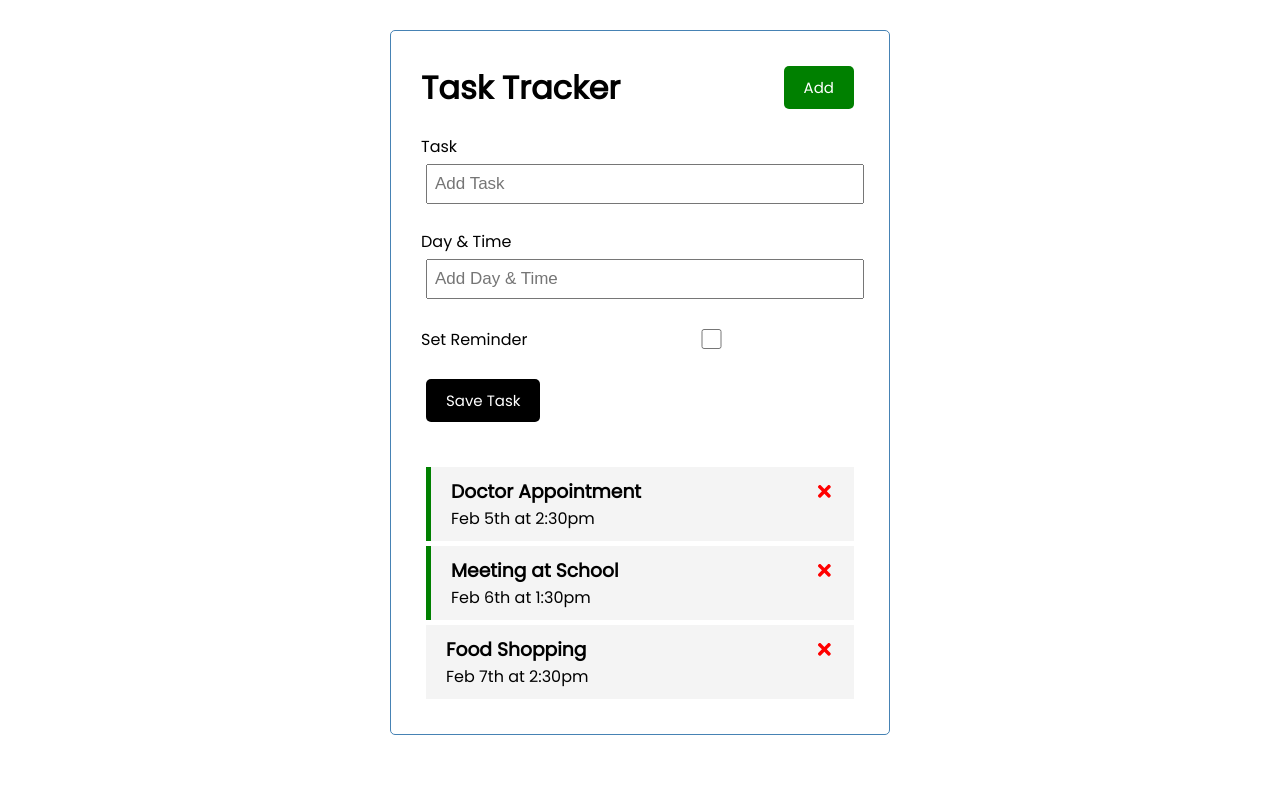
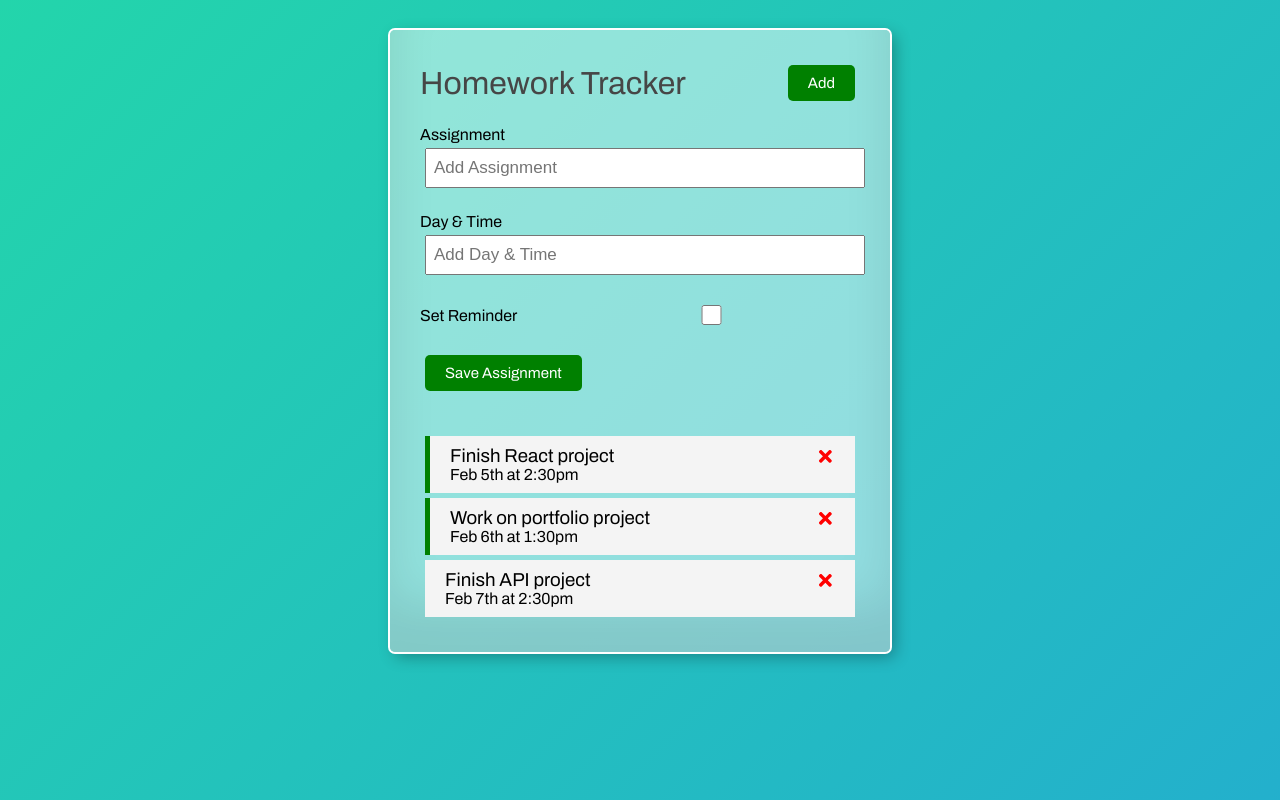
Before and after one commit to keefers1030/react-task-tracker, a React (Create React App) app in the folder react-task-tracker/: page / in a window 1280 px wide. Both pictures are taken after a click on the button "Add". Built offline with nearby package versions, Linux system fonts and the light colour scheme.

Commit message:
added css

```diff
--- a/react-task-tracker/src/App.js
+++ b/react-task-tracker/src/App.js
@@ -9,19 +9,19 @@ const App = () => {
   const [tasks, setTasks] = useState([
     {
       id: 1,
-      text: 'Doctor Appointment',
+      text: 'Finish React project',
       day: 'Feb 5th at 2:30pm',
       reminder: true,
     },
     {
       id: 2,
-      text: 'Meeting at School',
+      text: 'Work on portfolio project',
       day: 'Feb 6th at 1:30pm',
       reminder: true,
     },
     {
       id: 3,
-      text: 'Food Shopping',
+      text: 'Finish API project',
       day: 'Feb 7th at 2:30pm',
       reminder: false,
     }
--- a/react-task-tracker/src/components/AddTask.js
+++ b/react-task-tracker/src/components/AddTask.js
@@ -9,7 +9,7 @@ const AddTask = ( {onAdd} ) => {
     e.preventDefault()
 
     if(!text) {
-      alert('Please add a task')
+      alert('Please add an assignment')
       return
     }
 
@@ -23,8 +23,8 @@ const AddTask = ( {onAdd} ) => {
   return (
     <form className='add-form' onSubmit={onSubmit}>
       <div className='form-control'>
-        <label>Task</label>
-        <input type='text' placeholder='Add Task'
+        <label>Assignment</label>
+        <input type='text' placeholder='Add Assignment'
         value={text} onChange={(e) => setText(e.target.value)}
         />
       </div>
@@ -45,7 +45,7 @@ const AddTask = ( {onAdd} ) => {
         />
       </div>
 
-      <input type='submit' value='Save Task'
+      <input type='submit' value='Save Assignment'
       className='btn btn-blick'/>
     </form>
   )
--- a/react-task-tracker/src/components/Header.js
+++ b/react-task-tracker/src/components/Header.js
@@ -16,7 +16,7 @@ const Header = ({title, onAdd, showAdd }) => {
 }
 
 Header.defaultProps = {
-  title: 'Task Tracker'
+  title: 'Homework Tracker'
 }
 
 Header.propTypes = {
--- a/react-task-tracker/src/components/button.js
+++ b/react-task-tracker/src/components/button.js
@@ -4,7 +4,7 @@ const Button = ( { color, text, onClick }) => {
   return (
   <button
     onClick={onClick}
-    style={{ backgroundColor:color }}
+    style={{ backgroundColor: color }}
     className='btn'>
     {text}
     </button>
--- a/react-task-tracker/src/index.css
+++ b/react-task-tracker/src/index.css
@@ -1,4 +1,4 @@
-@import url('https://fonts.googleapis.com/css2?family=Poppins:wght@300;400&display=swap');
+@import url('https://fonts.googleapis.com/css2?family=Archivo:wght@300;400&display=swap');
 
 * {
   box-sizing: border-box;
@@ -7,7 +7,9 @@
 }
 
 body {
-  font-family: 'Poppins', sans-serif;
+  font-family: 'Archivo', sans-serif;
+  background: linear-gradient(-45deg, #ee7752, #e73c7e, #23a6d5, #23d5ab);
+  background-size: 400% 400%;
 }
 
 .container {
@@ -15,9 +17,12 @@ body {
   margin: 30px auto;
   overflow: auto;
   min-height: 300px;
-  border: 1px solid steelblue;
   padding: 30px;
   border-radius: 5px;
+  background-color: rgb(255, 255, 255, 0.5);
+  box-shadow: inset 0 -3em 3em rgba(0, 0, 0, 0.1),
+  0 0 0 2px rgb(255, 255, 255),
+  0.3em 0.3em 1em rgba(0, 0, 0, 0.3);
 }
 
 .header {
@@ -25,11 +30,13 @@ body {
   justify-content: space-between;
   align-items: center;
   margin-bottom: 20px;
+  font-weight: 800;
+  color:#464646;
 }
 
 .btn {
   display: inline-block;
-  background: #000;
+  background:green;
   color: #fff;
   border: none;
   padding: 10px 20px;
```
